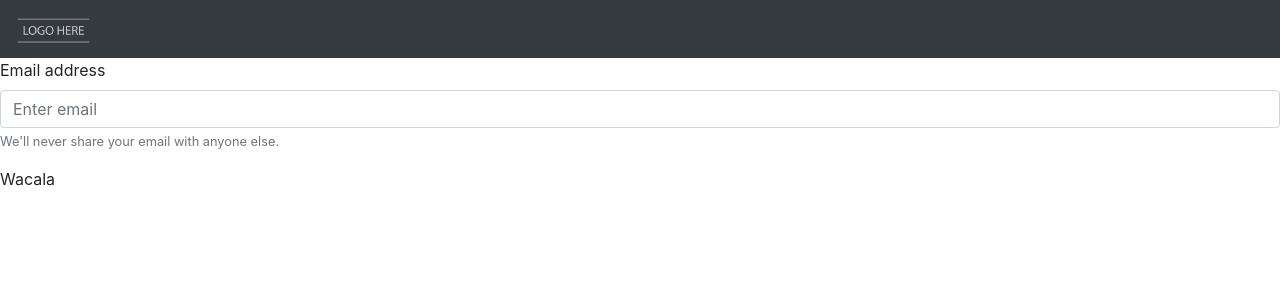
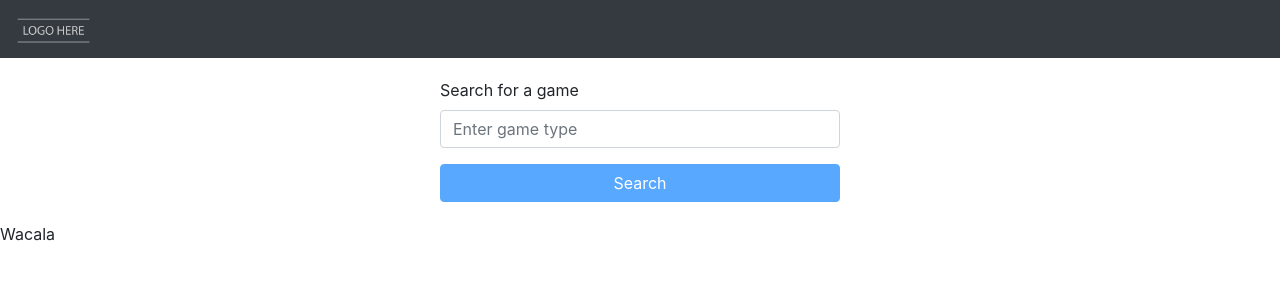
Before and after one commit to beto0607/ATG_Test, a React (Create React App) app: page / in a window 1280 px wide. Shown: the top 300 px of the page. Built offline with nearby package versions, Linux system fonts and the light colour scheme.

Commit message:
Finished FormSection structure

```diff
--- a/src/components/FormSection/FormSection.tsx
+++ b/src/components/FormSection/FormSection.tsx
@@ -1,19 +1,32 @@
-import React from 'react';
-import { Form } from 'react-bootstrap';
+import React, { useState } from 'react';
+import { Form, FormControlProps, Button } from 'react-bootstrap';
+import styles from './form-section.module.scss';
+
+
 const FormSection: React.FC = () => {
+    const [text, setText] = useState('');
+    const handleSumbit = (event: React.FormEvent<HTMLFormElement>) => {
+        event.preventDefault();
+        console.log(text);
+    };
     return (
-        <div>
-            <Form>
+        <div className={styles['form-section']}>
+            <Form onSubmit={handleSumbit}>
                 <Form.Group controlId="formBasicEmail">
-                    <Form.Label>Email address</Form.Label>
-                    <Form.Control type="email" placeholder="Enter email" />
-                    <Form.Text className="text-muted">
-                        We'll never share your email with anyone else.
-    </Form.Text>
+                    <Form.Label>Search for a game</Form.Label>
+                    <Form.Control
+                        type="text"
+                        placeholder="Enter game type"
+                        onChange={(event: React.FormEvent<FormControlProps>) => { setText(event.currentTarget.value || '') }}
+                    />
                 </Form.Group>
+                <Button variant="primary" type="submit" block={true} disabled={!text}>
+                    Search
+                </Button>
             </Form>
 
-        </div>);
+        </div>
+    );
 };
 
 export default FormSection;
```
